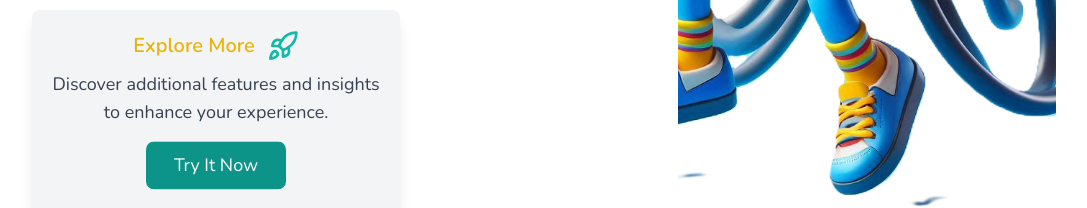
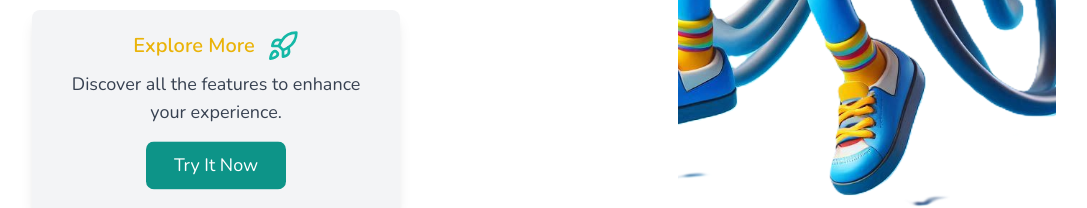
Before and after one commit to rupeshbug/capstone_project, a Next.js app: page / in a window 1280 px wide. Shown: the part 686-894 px from the top of the page, without its empty margins (96-1183 px from the left). Built offline with nearby package versions, Linux system fonts and the light colour scheme; no server answers.

Commit message:
minor change

```diff
--- a/src/components/HeroSection.jsx
+++ b/src/components/HeroSection.jsx
@@ -29,8 +29,7 @@ const HeroSection = () => {
             <Rocket size={32} color="#14b8a6" className="ml-3" />
           </h3>
           <p className="text-lg text-gray-700 text-center mb-4">
-            Discover additional features and insights to enhance your
-            experience.
+            Discover all the features to enhance your experience.
           </p>
           <div className="text-center mt-4 mb-2 animate-bounce">
             <Link
```
